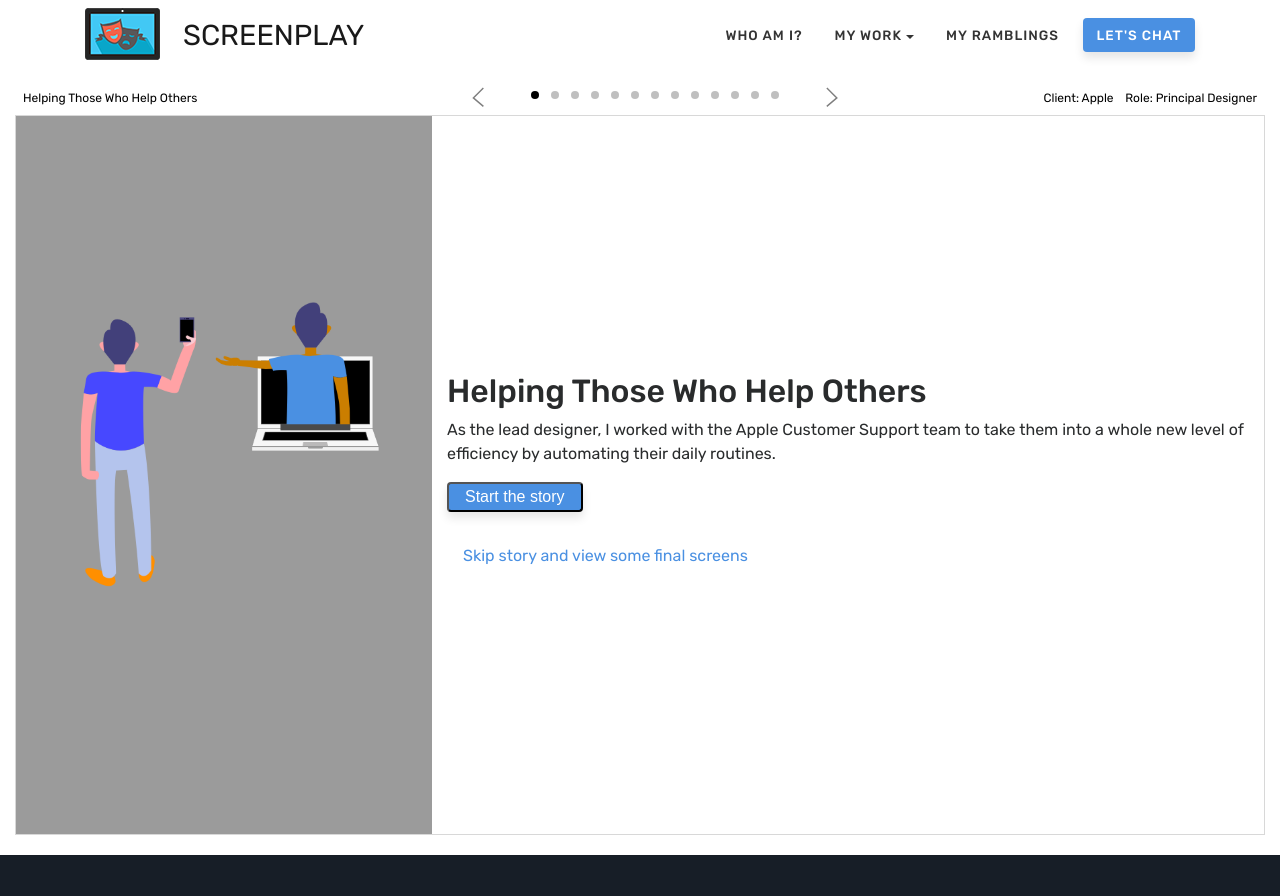
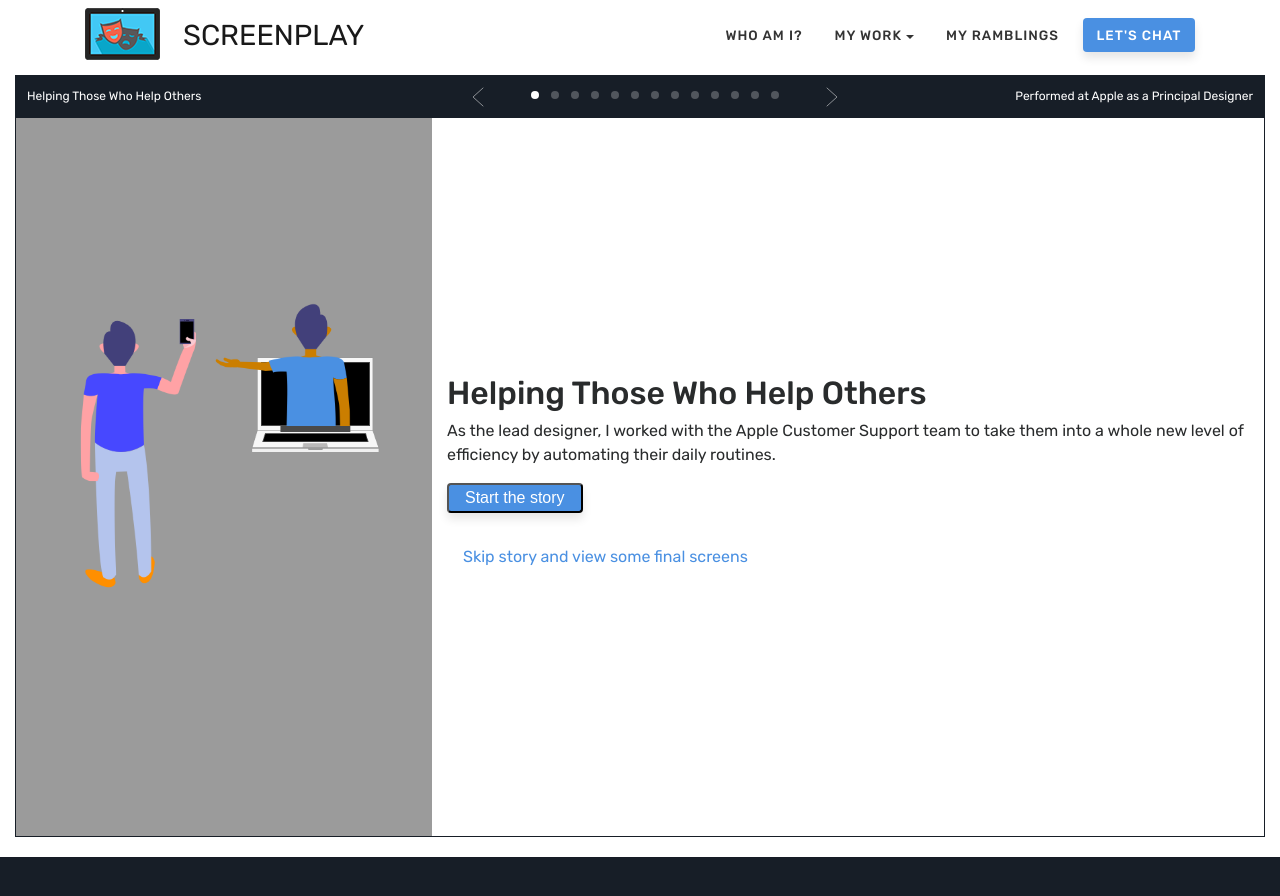
Before and after one commit to parveenj/screenplay, a Jekyll site: the page built from portfolio-apple.html, in a window 1280 px wide and 900 px high. Shown: the top 896 px of the window. Built offline with Jekyll 4.4.1, drawn with Linux system fonts in a browser that asks for light colours.

Commit message:
updated portfolio layout

```diff
--- a/assets/css/theme.css
+++ b/assets/css/theme.css
@@ -1216,11 +1216,12 @@
 
 .portfolio-title {
     overflow: hidden;
-    color: #000000;
+    color: #FFFFFF;
     text-align: left;
     font-size: 12px;
-    padding: 8px;
-    margin: -40px 0px 0px 0px;
+    padding: 12px;
+    margin: -2.9rem  0px 0px 0px;
+    background-color: #171e27;
 }
 
 .portfolio-title li {
@@ -1259,13 +1260,13 @@
 }
 
 .carousel-control-next-icon {
-    background-image: url("../images/arrow-right-black.svg");
+    background-image: url("../images/arrow-right.svg");
     bottom: 0;
     fill: #FFFFFF;
 }
 
 .carousel-control-prev-icon {
-    background-image: url("../images/arrow-left-black.svg");
+    background-image: url("../images/arrow-left.svg");
     bottom: 0;
     fill: #FFFFFF;
 }
@@ -1293,7 +1294,7 @@
     border-radius: 50%;
     width: 8px;
     height: 8px;
-    background-color: #00000040;
+    background-color: #FFFFFF40;
     max-width: 8px;
     margin: 6px;
 }
@@ -1302,14 +1303,14 @@
     border-radius: 50%;
     width: 8px;
     height: 8px;
-    background-color: #000000;
+    background-color: #FFFFFF;
     max-width: 8px;
     margin: 6px;
 }
 
 .carousel-inner {
     height: 80vh;
-    border: 1px solid #d8d8d8;
+    border: 1px solid #171e27;
 }
 
 .carousel-multi-item .carousel-inner {
--- a/portfolio-apple.html
+++ b/portfolio-apple.html
@@ -84,7 +84,7 @@
           <span>{{ page.title }}</span>
         </div>
         <div class="col-4 offset-4">
-          <span class="float-right">Client: Apple&nbsp;&nbsp;&nbsp;&nbsp;Role: Principal Designer
+          <span class="float-right">Performed at Apple as a Principal Designer
         </div>
       </div>
     </div>
```
Also changed, not shown: assets/images/arrow-left.svg, assets/images/arrow-right.svg.
